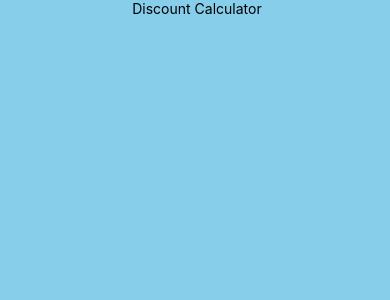
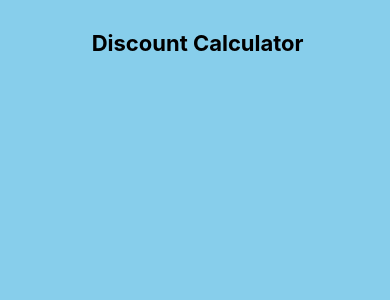
Before and after one commit to D-Coder135/DiscountCalcApp_React-Native, a React Native app: screen / in a window 390 px wide. Shown: the top 300 px of the page. Built offline with nearby package versions, Linux system fonts and the light colour scheme.

Commit message:
add some inline styling for the Text tag

```diff
--- a/App.js
+++ b/App.js
@@ -6,7 +6,7 @@ export default class DiscountCalcApp extends React.Component {
   render() {
     return (
     <View style = {styles.container}>
-      <Text> Discount Calculator</Text>
+      <Text style = {{margin: 30, fontSize: 22, fontWeight: 'bold', color: 'black'}}> Discount Calculator</Text>
     </View>
     );
   }
```
